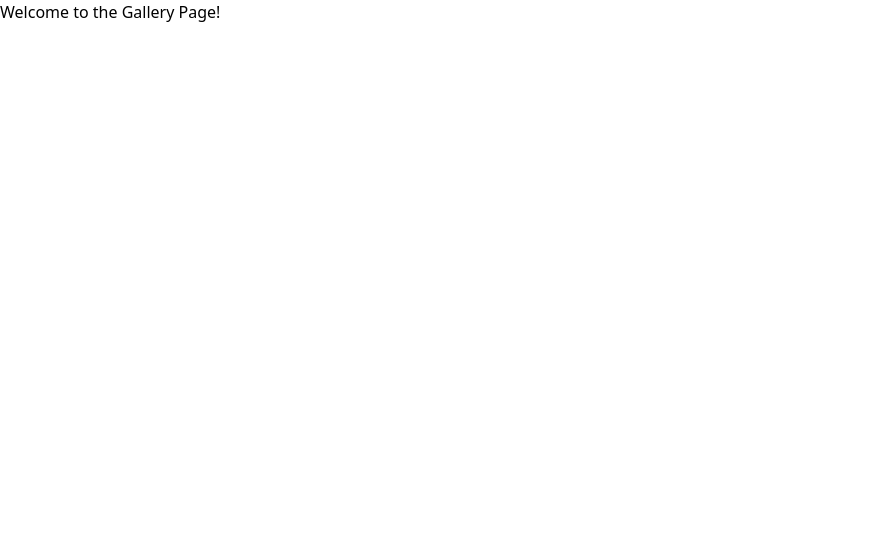
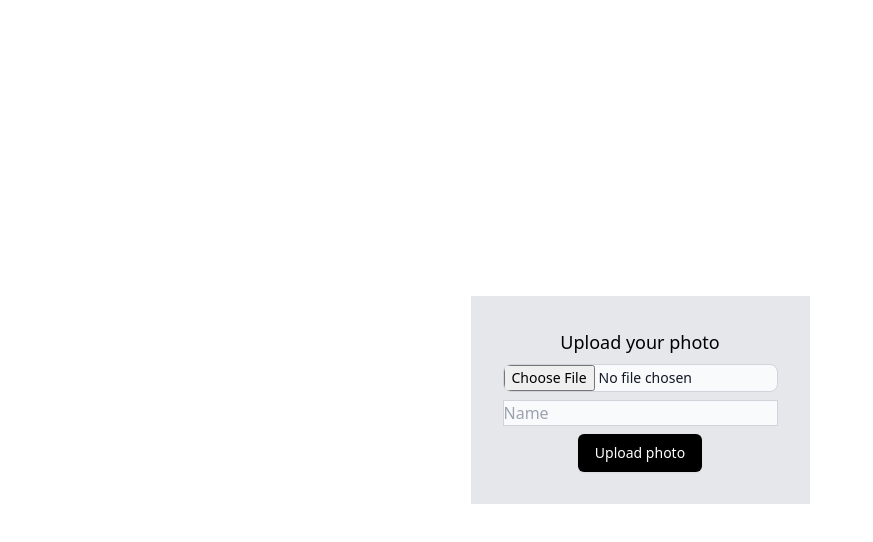
Before and after one commit to zorgonide/reply-xchange, a React (Create React App) app: page /gallery in a window 1280 px wide. Shown: the top 542 px of the page, without its empty margins (0-873 px from the left). Built offline with nearby package versions, Linux system fonts and the light colour scheme.

Commit message:
Revert "added 2 pages for "/" and "/gallery""
This reverts commit c804190aae5256394c624b03d0e91168b9239cb2.

```diff
--- a/package.json
+++ b/package.json
@@ -11,7 +11,6 @@
     "path-browserify": "^1.0.1",
     "react": "^18.2.0",
     "react-dom": "^18.2.0",
-    "react-router-dom": "^6.22.3",
     "react-scripts": "5.0.1",
     "url": "^0.11.3",
     "web-vitals": "^2.1.4"
--- a/src/App.js
+++ b/src/App.js
@@ -1,16 +1,13 @@
 import React from 'react';
-import { BrowserRouter as Router, Routes, Route } from 'react-router-dom';
-import HomePage from './Pages/HomePage';
-import GalleryPage from './Pages/GalleryPage';
+import FileUploadCard from './Components/FileUploadCard/FileUploadCard';
 
 const App = () => {
     return (
-        <Router>
-        <Routes>
-          <Route path="/" element={<HomePage />} />
-          <Route path="/gallery" element={<GalleryPage />} />
-        </Routes>
-        </Router>
+        <div className='flex justify-center items-center h-screen'>
+            <div className='bg-gray-200 p-4'>
+                <FileUploadCard />
+            </div>
+        </div>
     );
 };
 
--- a/src/Pages/GalleryPage.js
+++ /dev/null
@@ -1,5 +0,0 @@
-function GalleryPage() {
-    return <div>Welcome to the Gallery Page!</div>;
-  }
-
-  export default GalleryPage;
--- a/src/Pages/HomePage.js
+++ /dev/null
@@ -1,13 +0,0 @@
-import FileUploadCard from '../Components/FileUploadCard/FileUploadCard';
-
-function HomePage() {
-    return (
-        <div className='flex justify-center items-center h-screen'>
-        <div className='bg-gray-200 p-4'>
-            <FileUploadCard />
-        </div>
-        </div>
-    );
-  }
-
-  export default HomePage;
```
Also changed, not shown: 1 other file (tests, documents, lock files or other folders).
